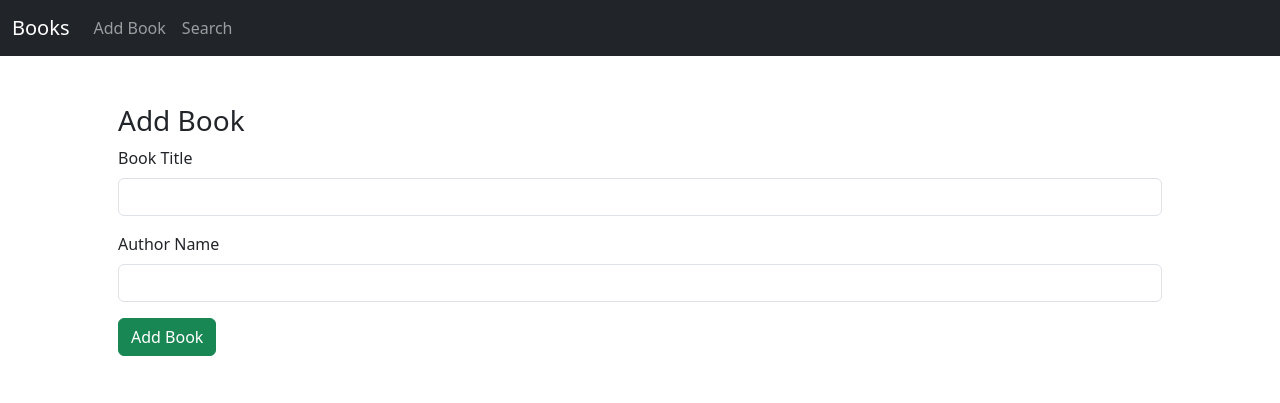
After one commit to mohamadanasfattoum/FlaskBooksApp, a Flask app: page /add-book in a window 1280 px wide. The commit adds this page. Shown: the top 403 px of the page. Run offline with Flask 3, Linux system fonts and the light colour scheme.

Commit message:
Created tamplates and view daf add_book

```diff
--- a/app.py
+++ b/app.py
@@ -1,4 +1,4 @@
-from flask import Flask , render_template
+from flask import Flask , render_template, request, redirect, url_for
 import os
 from models import db, Book, Author, Review
 app = Flask(__name__)
@@ -15,10 +15,33 @@ db.init_app(app)
 with app.app_context():
     db.create_all()
 
-@app.route('/welcome')
+@app.route('/')
 def index():
-    # logic
-    return render_template("index.html")
+    books = Book.query.all()
+    return render_template("index.html",books=books)
+
+@app.route('/add-book',methods=['POST','GET'])
+def add_book():
+
+    if request.method == 'POST':
+        title = request.form['title']
+        author_name = request.form['author']
+
+        # check if author with this name
+        author = Author.query.filter_by(name=author_name).first()
+        if not author:
+            author = Author(name=author_name)
+            db.session.add(author)
+            db.session.commit()
+
+        # create Book
+        book = Book(title=title,author_id=author.id)
+        db.session.add(book)
+        db.session.commit()
+        return redirect(url_for('index'))
+
+
+    return render_template("add_book.html")
 
 
 if __name__== "__main__":
--- /dev/null
+++ b/templates/add_book.html
@@ -0,0 +1,20 @@
+{% extends "base.html" %}
+
+{% block body %}
+    <h3>Add Book</h3>
+
+    <form method="post">
+        <div class="mb-3">
+            <label class="form-label">Book Title</label>
+            <input type="text" name="title" class="form-control">
+        </div>
+        <div class="mb-3">
+            <label class="form-label">Author Name</label>
+            <input type="text" name="author" class="form-control">
+        </div>
+        <button type="submit" class="btn btn-success" >Add Book</button>
+    </form>
+
+
+
+{% endblock body %}
--- /dev/null
+++ b/templates/base.html
@@ -0,0 +1,37 @@
+<!doctype html>
+<html lang="en">
+  <head>
+    <meta charset="utf-8">
+    <meta name="viewport" content="width=device-width, initial-scale=1">
+    <title>Booksstore </title>
+    <link href="https://cdn.jsdelivr.net/npm/bootstrap@5.3.5/dist/css/bootstrap.min.css" rel="stylesheet" integrity="sha384-SgOJa3DmI69IUzQ2PVdRZhwQ+dy64/BUtbMJw1MZ8t5HZApcHrRKUc4W0kG879m7" crossorigin="anonymous">
+  </head>
+  <body>
+    <nav class="navbar navbar-expand-lg navbar-dark bg-dark">
+        <div class="container-fluid">
+          <a class="navbar-brand" href="#">Books</a>
+          <button class="navbar-toggler" type="button" data-bs-toggle="collapse" data-bs-target="#navbarNav" aria-controls="navbarNav" aria-expanded="false" aria-label="Toggle navigation">
+            <span class="navbar-toggler-icon"></span>
+          </button>
+          <div class="collapse navbar-collapse" id="navbarNav">
+            <ul class="navbar-nav">
+              <li class="nav-item">
+                <a class="nav-link" href="/add-book">Add Book</a>
+              </li>
+              <li class="nav-item">
+                <a class="nav-link" href="#">Search</a>
+              </li>
+            </ul>
+          </div>
+        </div>
+    </nav>
+
+    <div class="container p-5">
+        {% block body %}
+
+        {% endblock body %}
+    </div>
+
+    <script src="https://cdn.jsdelivr.net/npm/bootstrap@5.3.5/dist/js/bootstrap.bundle.min.js" integrity="sha384-k6d4wzSIapyDyv1kpU366/PK5hCdSbCRGRCMv+eplOQJWyd1fbcAu9OCUj5zNLiq" crossorigin="anonymous"></script>
+  </body>
+</html>
```
Also changed, not shown: templates/index.html (+35 -1 lines), books.db.
